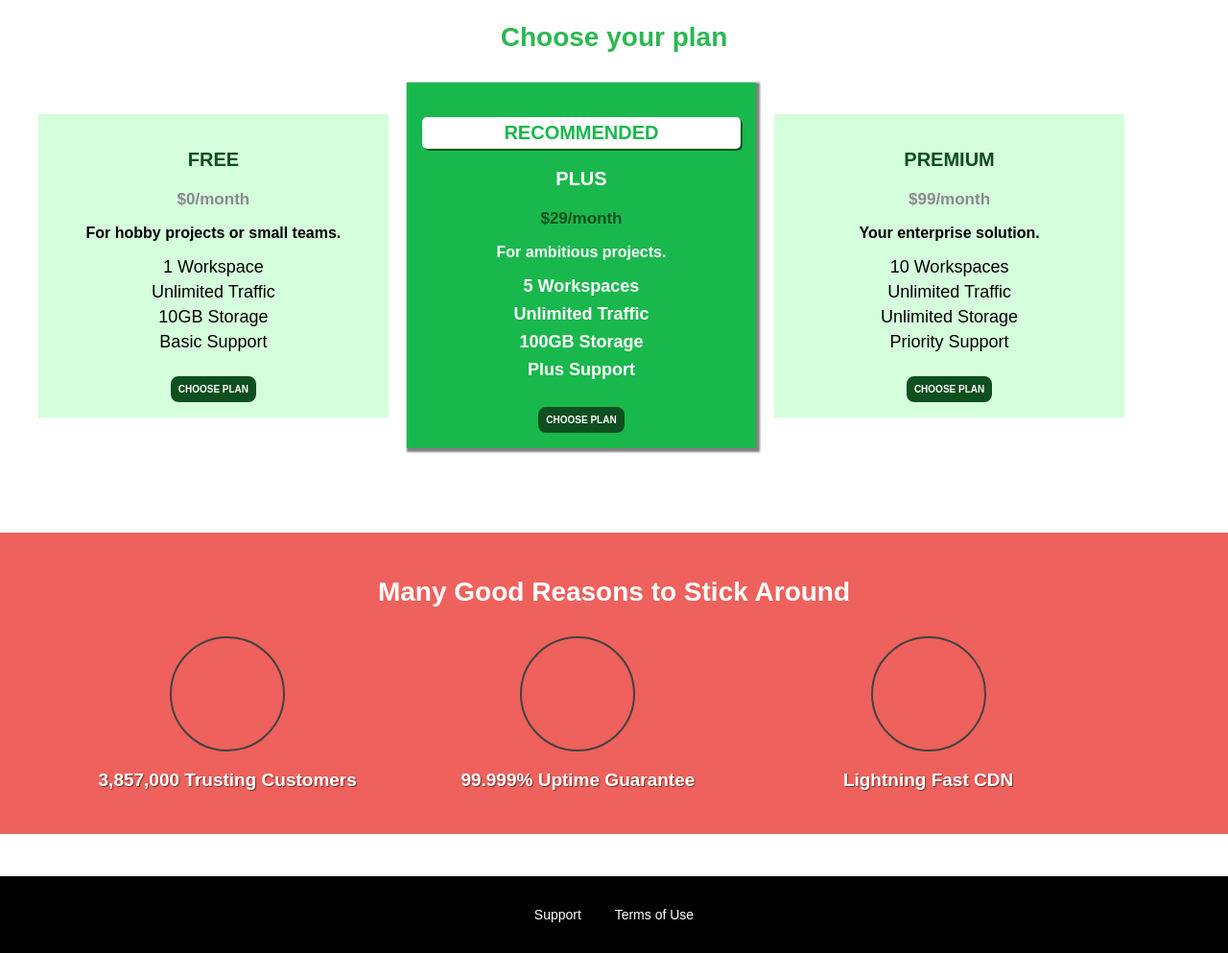
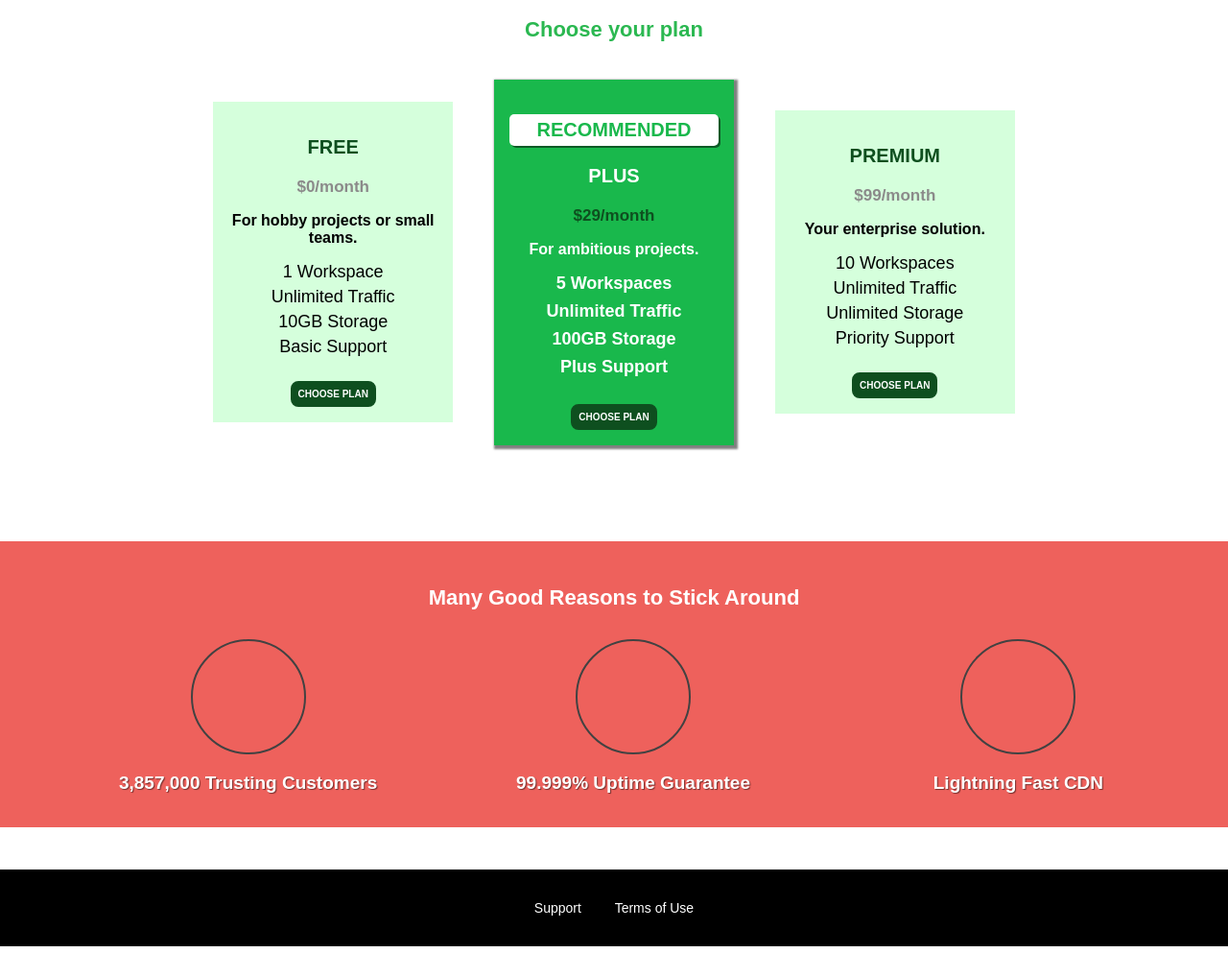
Before and after one commit to BojanMijatovic/startWithHtmlCss, a plain HTML site: page index.html in a window 1280 px wide. Shown: the part 640-1633 px from the top of the page at 96% size. Drawn offline with Linux system fonts and the light colour scheme; a web font is replaced by a local one.

Commit message:
add responsive

```diff
--- a/main.css
+++ b/main.css
@@ -14,7 +14,7 @@
 
  /*  Product */
  #product-overview {
-   background: linear-gradient(to top, rgba(0, 0, 0, 0.6) 10%, transparent), url('./img/freedom.jpg') center/cover;
+   background: linear-gradient(to top, rgba(0, 0, 0, 0.6) 10%, transparent), url('./img/freedom.jpg') center/cover no-repeat;
    /* background-size: cover;
    background-repeat: no-repeat;
    background-position: center; */
@@ -36,7 +36,7 @@
  .section-title {
    color: #2bb851;
    text-align: center;
-   font-size: 2.8rem;
+   font-size: 2.2rem;
  }
 
 
@@ -118,20 +118,11 @@
 
  /*  Section Plans */
 
- .plan__lists {
-   width: 95%;
-   margin: auto;
- }
-
-
  .plan {
    background: #d5ffdc;
    text-align: center;
    padding: 1.6rem;
-   margin: 0.8rem;
-   display: inline-block;
-   width: 30%;
-   vertical-align: middle;
+   margin: 1rem 0;
  }
 
 
@@ -152,7 +143,6 @@
  .plan--highlighted {
    background: #19b84c;
    color: white;
-   box-shadow: 2px 2px 2px 2px rgba(0, 0, 0, 0.5);
  }
 
  .plan__annotation {
@@ -246,14 +236,13 @@
 
  .key-list {
    list-style: none;
+   text-align: center;
+   margin: 0 auto;
  }
 
  .key-list__item {
-   display: inline-block;
    text-align: center;
-   width: 30%;
-   margin: 0;
-   padding: 0;
+   margin: 0 auto;
  }
 
  .key-list__description {
@@ -309,12 +298,40 @@
  @media(min-width:30rem) {
 
    #product-overview {
-     height: 60vh;
+     height: 78vh;
      background-position: 50% 25%;
    }
 
    #product-overview h1 {
      font-size: 3rem;
+   }
+
+   .plan__lists {
+     width: 100%;
+     text-align: center;
+   }
+
+   .plan {
+     width: 30%;
+     display: inline-block;
+     vertical-align: middle;
+     min-width: 13rem;
+     max-width: 25rem;
+   }
+
+   .plan--highlighted {
+     box-shadow: 2px 2px 2px 2px rgba(0, 0, 0, 0.5);
+   }
+
+   .key-list {
+     display: inline-block;
+     width: 100%;
+   }
+
+   .key-list__item {
+     text-align: center;
+     display: inline-block;
+     width: 33%;
    }
  }
 
@@ -330,6 +347,10 @@
    #product-overview h1 {
      font-size: 3.8rem;
    }
+
+   .plan {
+     margin: 2rem;
+   }
  }
 
  @media(min-width:100rem) {
```
